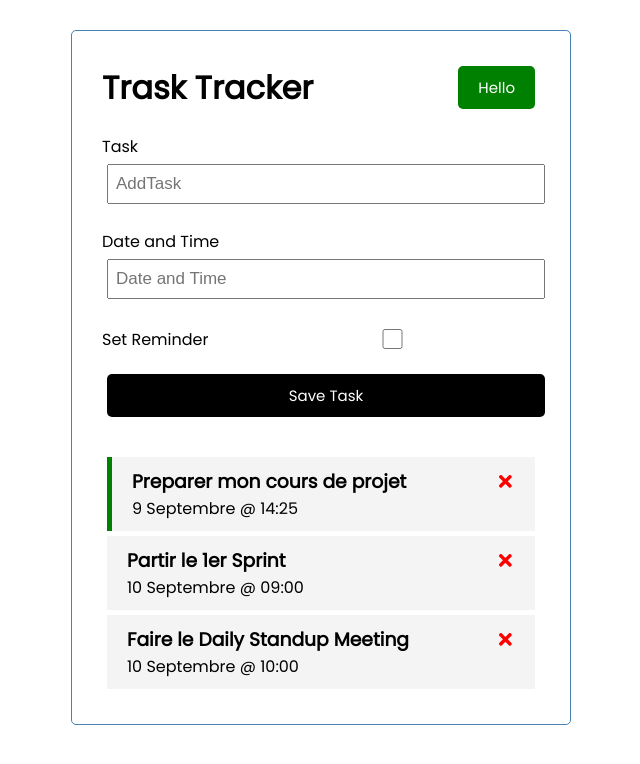
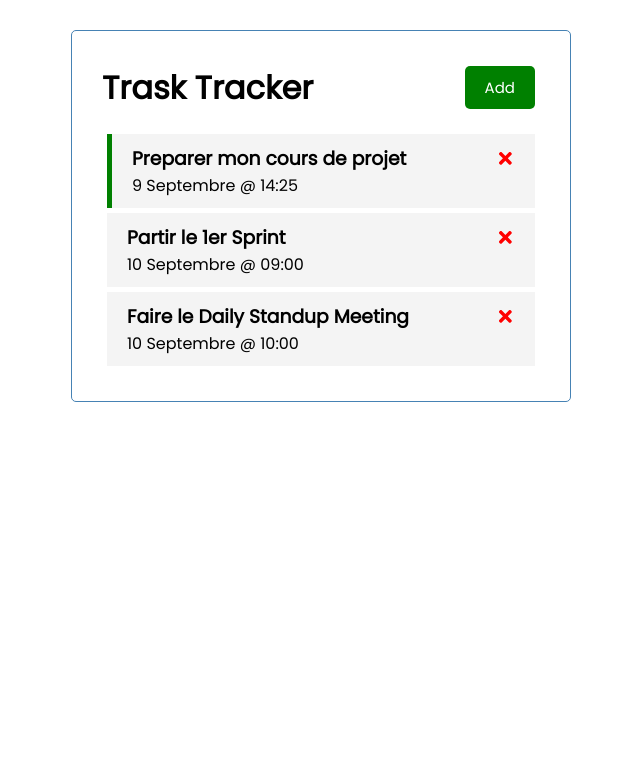
Before and after one commit to zeprof/react-task-tracker, a React (Create React App) app: page / in a window 1280 px wide. Shown: the top 764 px of the page, without its empty margins (319-959 px from the left). Built offline with nearby package versions, Linux system fonts and the light colour scheme.

Commit message:
show task form depending on header button

```diff
--- a/src/App.js
+++ b/src/App.js
@@ -5,7 +5,7 @@
 import AddTask from './components/AddTask';
 
 function App() {
-
+  const [showAddTask, setShowAddTask] = useState(false)
   const [tasks, setTasks] = useState(
         [
             {
@@ -52,7 +52,7 @@
   return (
     <div className='container'>
       <Header/>
-      <AddTask onAdd={addTask} />
+      {showAddTask && <AddTask onAdd={addTask} />}
       {tasks.length > 0 ?
        <Tasks tasks={tasks}
        onDelete={deleteTask}
--- a/src/components/Header.js
+++ b/src/components/Header.js
@@ -6,10 +6,11 @@
     const onClick = () => {
         console.log('Click')
     }
+
     return (
         <header className='header'>
           <h1>{title}</h1>
-          <Button color='green' text='Hello' onClick={onClick}/>
+          <Button color='green' text='Add' onClick={onClick}/>
         </header>
     )
 }
```
